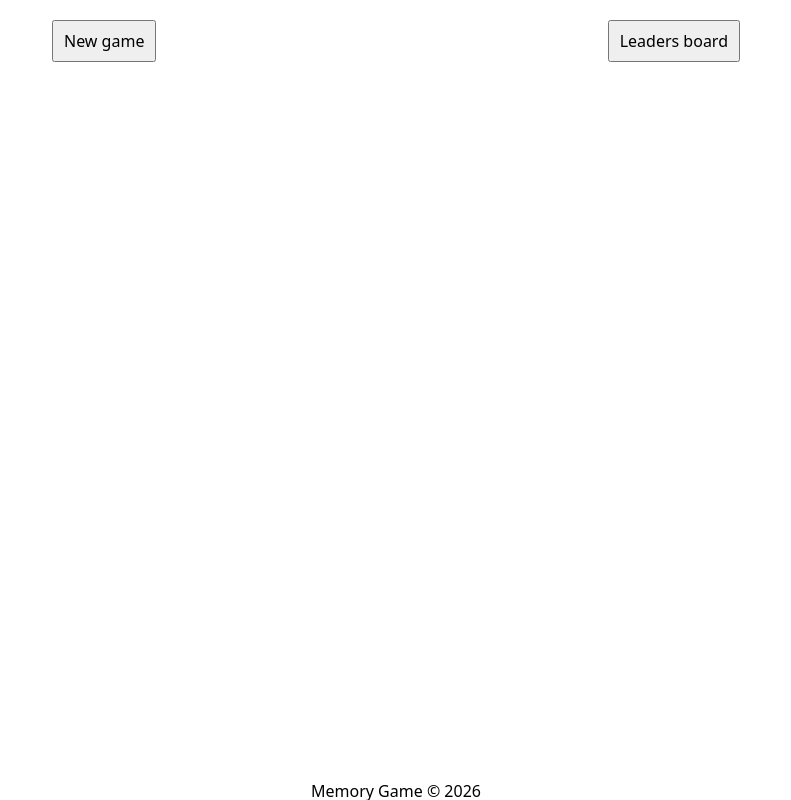
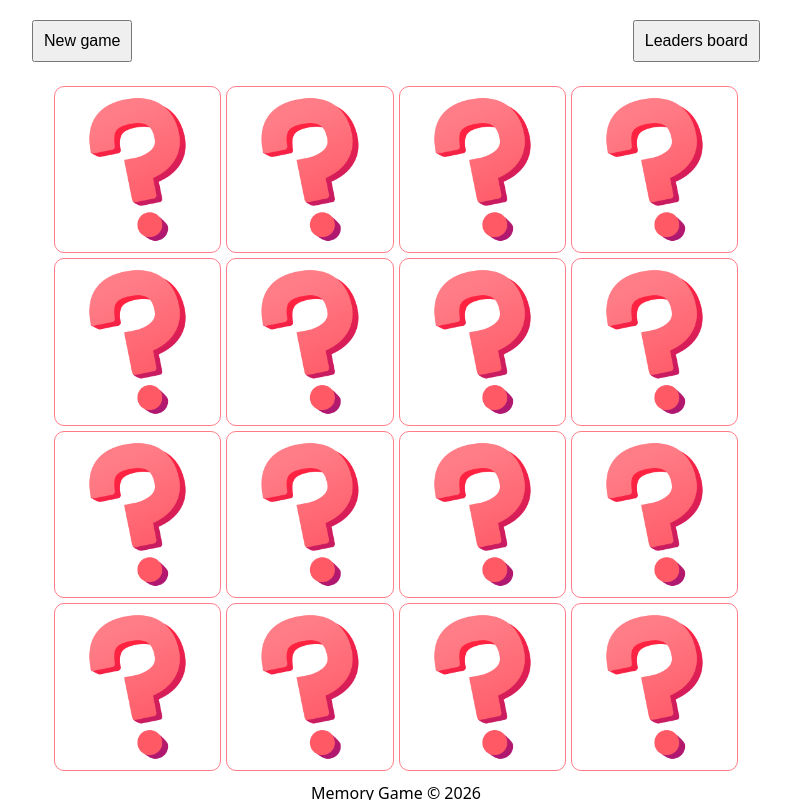
Before and after one commit to bendevman/memory-game, a website built with Vite: page index.html in a window 1280 px wide. Shown: the whole page, without its empty margins (244-1035 px from the left). Built offline with nearby package versions, Linux system fonts and the light colour scheme; files whose address does not match are found by name.

Commit message:
feat: add main & board

```diff
--- a/src/main.js
+++ b/src/main.js
@@ -11,7 +11,70 @@ import monster_6 from './assets/monster_6.png'
 import monster_7 from './assets/monster_7.png'
 import monster_8 from './assets/monster_8.png'
 
+const cards = [
+  {
+    id: 1,
+    url: monster_1,
+  },
+  {
+    id: 2,
+    url: monster_2,
+  },
+  {
+    id: 3,
+    url: monster_3,
+  },
+  {
+    id: 4,
+    url: monster_4,
+  },
+  {
+    id: 5,
+    url: monster_5,
+  },
+  {
+    id: 6,
+    url: monster_6,
+  },
+  {
+    id: 7,
+    url: monster_7,
+  },
+  {
+    id: 8,
+    url: monster_8,
+  }
+]
+const deck = [...cards, ...cards]
+
 const body = document.querySelector('body')
+
+function shuffle(cards) {
+  for (let i = cards.length - 1; i > 0; i--) {
+    const j = Math.floor(Math.random() * (i + 1));
+    [cards[i], cards[j]] = [cards[j], cards[i]];
+  }
+}
+
+shuffle(deck)
+
+function fillBoard(board, cards) {
+  cards.forEach(card => {
+    const boardItem = document.createElement('li')
+    boardItem.classList.add('board__item')
+    boardItem.id = card.id
+    const boardItemImgFront = document.createElement('img')
+    boardItemImgFront.classList.add('board__item-img','board__item-img-front')
+    boardItemImgFront.src = card.url
+    const boardItemImgBack = document.createElement('img')
+    boardItemImgBack.classList.add('board__item-img','board__item-img-back')
+    boardItemImgBack.src = question_mark
+    boardItem.appendChild(boardItemImgFront)
+    boardItem.appendChild(boardItemImgBack)
+    board.appendChild(boardItem)
+  });
+}
+
 
 //header
 const header = document.createElement('header')
@@ -32,8 +95,16 @@ nav.appendChild(leadersBoardButton)
 header.appendChild(nav)
 body.appendChild(header)
 
+//main
+const main = document.createElement('main')
+main.classList.add('section')
 
+const board = document.createElement('ul')
+board.classList.add('board')
+main.appendChild(board)
+body.appendChild(main)
 
+fillBoard(board, deck)
 
 
 
--- a/src/style.css
+++ b/src/style.css
@@ -5,7 +5,7 @@ body {
   height: 100vh;
 }
 .section {
-  padding: 0 40px;
+  padding: 0 20px;
   width: 100%;
   max-width: 768px;
   overflow: hidden;
@@ -19,8 +19,47 @@ nav {
 .btn {
   padding: 10px;
   cursor: pointer;
+  font-family: sans-serif;
 }
-
+main {
+  display: flex;
+  height: 100%;
+  justify-content: center;
+  align-items: center;
+}
+.board {
+  list-style: none;
+  margin: 0;
+  padding: 0;
+  display: flex;
+  flex-wrap: wrap;
+  justify-content: center;
+  gap: 5px;
+}
+.board__item {
+  width: 23%;
+  border: 1px solid rgb(255 125 135) ;
+  border-radius: 10px;
+  padding: 5px;
+}
+.board__item-img {
+  width: 100%;
+  height: 100%;
+}
+.board__item-img-front {
+  display: none;
+}
+.board__item-img-back {
+  display: flex;
+}
+.active {
+  .board__item-img-front {
+    display: flex;
+  }
+  .board__item-img-back {
+    display: none;
+  }
+}
 
 
 
```
